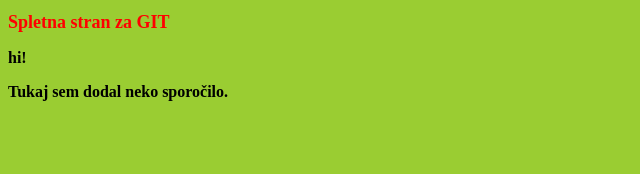
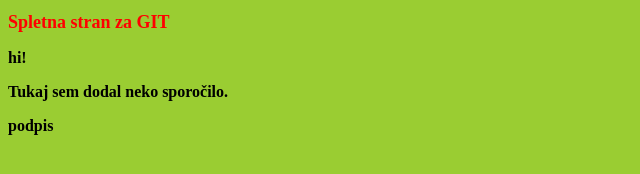
Before and after one commit to VidHatunsek/RpoVaja1, a plain HTML site: page index.html in a window 1280 px wide. Shown: the full height of the page, 0-640 px from the left. Drawn offline with Linux system fonts and the light colour scheme.

Commit message:
podpisan commit

```diff
--- a/index.html
+++ b/index.html
@@ -10,5 +10,6 @@
     <h1>Spletna stran za GIT</h1>
     <p>hi!</p>
     <p>Tukaj sem dodal neko sporočilo.</p>
+    <p>podpis</p>
 </body>
 </html>
```
